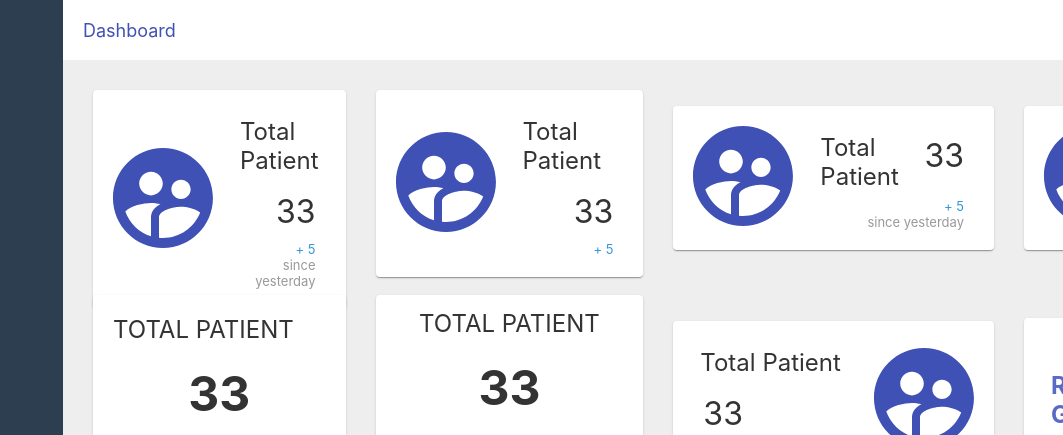
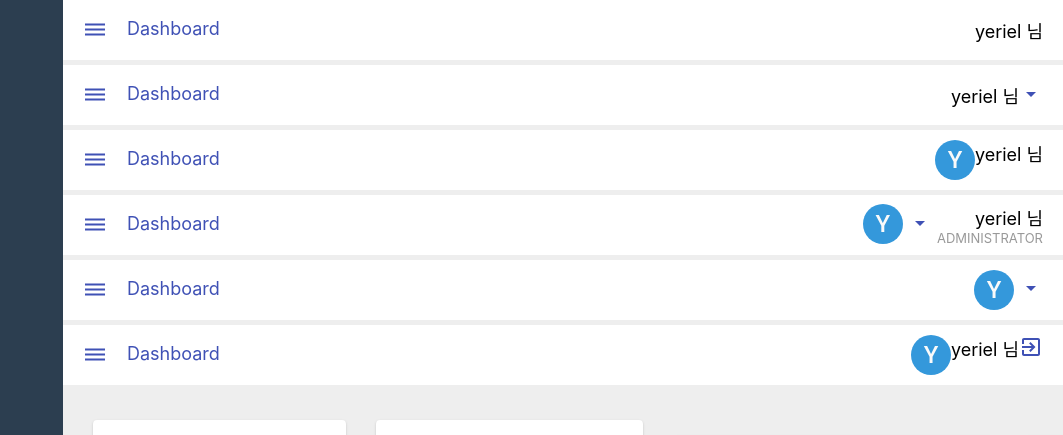
Before and after one commit to YERIEL-RYU/dashboard-concept, a React (Create React App) app: page / in a window 1280 px wide. Shown: the top 435 px of the page, without its empty margins (217-1280 px from the left). Built offline with nearby package versions, Linux system fonts and the light colour scheme.

Commit message:
#App Bar

```diff
--- a/src/App.js
+++ b/src/App.js
@@ -17,6 +17,13 @@ import CountItem11 from './components/CountItem11';
 import CountItem12 from './components/CountItem12';
 import TimelineItem01 from './components/TimelineItem01';
 
+import AppBar from './components/AppBar';
+import AppBar001 from './components/AppBar001';
+import AppBar002 from './components/AppBar002';
+import AppBar003 from './components/AppBar003';
+import AppBar004 from './components/AppBar004';
+import AppBar005 from './components/AppBar005';
+
 const AppContainer = styled.div`
   display: grid;
   grid-template-columns: 280px 1fr;
@@ -31,12 +38,12 @@ const AppContainer = styled.div`
 
 
 const BoardContainer = styled.div`
-  grid-area: main;
+  /* grid-area: main; */
   display: grid;
   grid-template-columns: repeat(4,1fr);
   grid-template-rows: 175px 210px 175px 180px 180px 180px;
   padding: 30px;
-  overflow-y: scroll;
+  /* overflow-y: scroll; */
   grid-gap: 30px;
   background-color: #eeeeee;
 `;
@@ -44,8 +51,23 @@ const BoardContainer = styled.div`
 const App = () => {
   return (
     <AppContainer >
-      <div id="title" style={{backgroundColor:'white', color:'#3f51b5',alignItems:'center', fontSize:'large', padding:'20px'}}>Dashboard</div>
+      {/* <div id="title" style={{backgroundColor:'white', color:'#3f51b5',alignItems:'center', fontSize:'large', padding:'20px', display:'flex', justifyContent:'space-between'}}>
+        <div style={{display:'flex', justifyContent:'space-between'}}>
+          <DehazeIcon />
+          <div style={{paddingLeft:'20px'}}>
+            Dashboard
+          </div>
+        </div>
+        <div style={{color:'black'}}>yeriel 님</div>
+      </div> */}
+      <AppBar ie="title"/>
       <div id="side-nav" style={{backgroundColor:'#2c3e50', gridRow:'1/3'}}></div>
+      <div style={{gridArea:'main', overflowY:'scroll', backgroundColor:'#eeeeee'}}>
+        <AppBar001 />
+        <AppBar002 />
+        <AppBar003 />
+        <AppBar004 />
+        <AppBar005 />
         <BoardContainer >
           <CountItem01 />
           <CountItem03 />
@@ -76,6 +98,7 @@ const App = () => {
             <BoardItem02 />
           </div>
         </BoardContainer>
+      </div>
     </AppContainer>
   );
 };
--- /dev/null
+++ b/src/components/AppBar.jsx
@@ -0,0 +1,18 @@
+import React from 'react';
+import DehazeIcon from '@material-ui/icons/Dehaze';
+
+const AppBar = () => {
+  return (
+    <div id="title" style={{ backgroundColor: 'white', color: '#3f51b5', alignItems: 'center', fontSize: 'large', padding: '20px', display: 'flex', justifyContent: 'space-between' }}>
+      <div style={{ display: 'flex', justifyContent: 'space-between' }}>
+        <DehazeIcon />
+        <div style={{ paddingLeft: '20px' }}>
+          Dashboard
+        </div>
+      </div>
+      <div style={{ color: 'black' }}>yeriel 님</div>
+    </div>
+  );
+};
+
+export default AppBar;
--- /dev/null
+++ b/src/components/AppBar001.jsx
@@ -0,0 +1,22 @@
+import React from 'react';
+import DehazeIcon from '@material-ui/icons/Dehaze';
+import ArrowDropDownIcon from '@material-ui/icons/ArrowDropDown';
+
+const AppBar001 = () => {
+  return (
+    <div id="title" style={{ backgroundColor: 'white', color: '#3f51b5', alignItems: 'center', fontSize: 'large', display: 'flex', justifyContent: 'space-between', height: '60px', margin: '5px 0', padding: '0 20px' }}>
+      <div style={{ display: 'flex', justifyContent: 'space-between' }}>
+        <DehazeIcon />
+        <div style={{ paddingLeft: '20px' }}>
+          Dashboard
+        </div>
+      </div>
+      <div style={{ display: 'flex', justifyContent: 'space-between' }}>
+        <div style={{ color: 'black' }}>yeriel 님</div>
+        <ArrowDropDownIcon />
+      </div>
+    </div>
+  );
+};
+
+export default AppBar001;
--- /dev/null
+++ b/src/components/AppBar002.jsx
@@ -0,0 +1,22 @@
+import React from 'react';
+import DehazeIcon from '@material-ui/icons/Dehaze';
+import { Avatar } from '@material-ui/core';
+
+const AppBar002 = () => {
+  return (
+    <div id="title" style={{ backgroundColor: 'white', color: '#3f51b5', alignItems: 'center', fontSize: 'large', display: 'flex', justifyContent: 'space-between', height: '60px', margin: '5px 0', padding: '0 20px' }}>
+      <div style={{ display: 'flex', justifyContent: 'space-between' }}>
+        <DehazeIcon />
+        <div style={{ paddingLeft: '20px' }}>
+          Dashboard
+        </div>
+      </div>
+      <div style={{ display: 'flex', justifyContent: 'space-between' }}>
+        <Avatar style={{ backgroundColor: '#3498db', fontSize: 'x-large', fontWeight: '550' }}>Y</Avatar>
+        <div style={{ color: 'black' }}>yeriel 님</div>
+      </div>
+    </div>
+  );
+};
+
+export default AppBar002;
--- /dev/null
+++ b/src/components/AppBar003.jsx
@@ -0,0 +1,29 @@
+import React from 'react';
+import DehazeIcon from '@material-ui/icons/Dehaze';
+import ArrowDropDownIcon from '@material-ui/icons/ArrowDropDown';
+import { Avatar } from '@material-ui/core';
+
+const AppBar003 = () => {
+  return (
+    <div id="title" style={{ backgroundColor: 'white', color: '#3f51b5', alignItems: 'center', fontSize: 'large', display: 'flex', justifyContent: 'space-between', height: '60px', margin: '5px 0', padding: '0 20px' }}>
+      <div style={{ display: 'flex', justifyContent: 'space-between' }}>
+        <DehazeIcon />
+        <div style={{ paddingLeft: '20px' }}>
+          Dashboard
+        </div>
+      </div>
+      <div style={{ display: 'flex', justifyContent: 'space-between' }}>
+        <Avatar style={{ backgroundColor: '#3498db', fontSize: 'x-large', fontWeight: '550' }}>Y</Avatar>
+        <div style={{ alignSelf: 'center', padding: '0 5px' }}>
+          <ArrowDropDownIcon />
+        </div>
+        <div>
+          <div style={{ color: 'black', textAlign: 'end' }}>yeriel 님</div>
+          <div style={{ color: '#999999', fontSize: 'small' }}>ADMINISTRATOR</div>
+        </div>
+      </div>
+    </div>
+  );
+};
+
+export default AppBar003;
--- /dev/null
+++ b/src/components/AppBar004.jsx
@@ -0,0 +1,25 @@
+import React from 'react';
+import DehazeIcon from '@material-ui/icons/Dehaze';
+import ArrowDropDownIcon from '@material-ui/icons/ArrowDropDown';
+import { Avatar } from '@material-ui/core';
+
+const AppBar004 = () => {
+  return (
+    <div id="title" style={{ backgroundColor: 'white', color: '#3f51b5', alignItems: 'center', fontSize: 'large', display: 'flex', justifyContent: 'space-between', height: '60px', margin: '5px 0', padding: '0 20px' }}>
+      <div style={{ display: 'flex', justifyContent: 'space-between' }}>
+        <DehazeIcon />
+        <div style={{ paddingLeft: '20px' }}>
+          Dashboard
+        </div>
+      </div>
+      <div style={{ display: 'flex', justifyContent: 'space-between' }}>
+        <Avatar style={{ backgroundColor: '#3498db', fontSize: 'x-large', fontWeight: '550' }}>Y</Avatar>
+        <div style={{ alignSelf: 'center', paddingLeft: '5px' }}>
+          <ArrowDropDownIcon />
+        </div>
+      </div>
+    </div>
+  );
+};
+
+export default AppBar004;
--- /dev/null
+++ b/src/components/AppBar005.jsx
@@ -0,0 +1,26 @@
+import React from 'react';
+import DehazeIcon from '@material-ui/icons/Dehaze';
+import ExitToAppIcon from '@material-ui/icons/ExitToApp';
+import { Avatar } from '@material-ui/core';
+
+const AppBar005 = () => {
+  return (
+    <div id="title" style={{ backgroundColor: 'white', color: '#3f51b5', alignItems: 'center', fontSize: 'large', display: 'flex', justifyContent: 'space-between', height: '60px', margin: '5px 0', padding: '0 20px' }}>
+      <div style={{ display: 'flex', justifyContent: 'space-between' }}>
+        <DehazeIcon />
+        <div style={{ paddingLeft: '20px' }}>
+          Dashboard
+        </div>
+      </div>
+      <div style={{ display: 'flex', justifyContent: 'space-between' }}>
+        <Avatar style={{ backgroundColor: '#3498db', fontSize: 'x-large', fontWeight: '550' }}>Y</Avatar>
+        <div style={{ color: 'black' }}>yeriel 님</div>
+        <div>
+          <ExitToAppIcon />
+        </div>
+      </div>
+    </div>
+  );
+};
+
+export default AppBar005;
```
Lines whose indentation alone changed are shown as unchanged.
